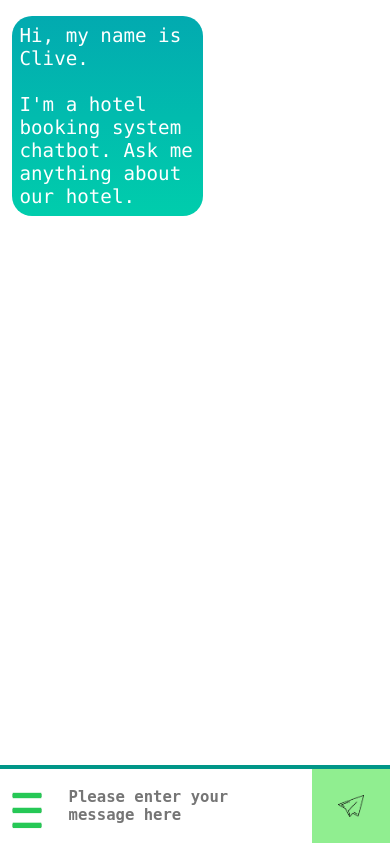
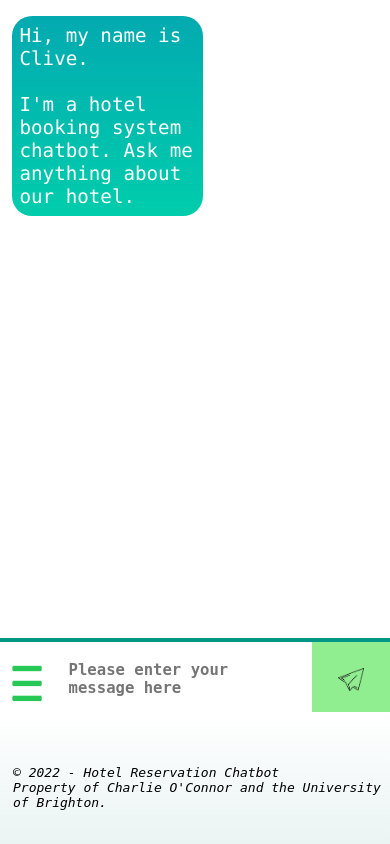
Before and after one commit to CharlieOConnor/Hotel-Reservation-Chatbot, a Flask app: page / in a window 390 px wide. Run offline with Flask 2, Linux system fonts and the light colour scheme; parts of the project's set-up code (start-up, migrations or seed data) failed here and were passed over; some libraries are stand-ins or nearby versions.

Commit message:
Copyright text added
Copyright text footer  added for mobile devices so the text input field is visible on mobile browsers

```diff
--- a/static/media_queries.css
+++ b/static/media_queries.css
@@ -85,11 +85,14 @@
 	}
 }
 @media only screen and (max-width: 1000px) {
+	body {
+	height: 85vh;
+	}
 	#chatbox {
-	width: 100%
+	width: 100%;
 	}
 	#userInput {
-	width: 100%
+	width: 100%;
 	}
 	#header {
 	display: none;
@@ -97,6 +100,18 @@
 	#textInput {
 	font-size: 1.5em;
 	width: 75%;
+	}
+	#rights {
+	display: block;
+    padding-top: 6.3vh;
+    padding-bottom: 2vh;
+    padding-left: 1em;
+    bottom: 0px;
+    position: fixed;
+    width: 100%;
+    font-family: monospace;
+    font-size: 1.5em;
+    font-style: italic;
 	}
 	#rate {
 	top: 75%;
@@ -252,6 +267,13 @@
 	}
 }
 
+@media only screen and (max-width: 550px) {
+	#rights {
+	font-size: 1em;
+	padding-bottom: 4vh;
+	}
+}
+
 @media only screen and (max-width: 500px) {
 	#textInput {
 	width: 60%;
--- a/static/styles.css
+++ b/static/styles.css
@@ -1,4 +1,4 @@
-html, body {
+body {
 font-family: Garamond, Georgia, serif;
 background-color: black;
 display: flex;
@@ -102,6 +102,11 @@ font-family: monospace;
 font-size: 1em;
 background-color: #90EE90;
 width: 2em;
+}
+
+#rights {
+background: linear-gradient(#ffffff, #eaf4f3);
+display: none;
 }
 
 #hamburgerMenu {
--- a/templates/main.html
+++ b/templates/main.html
@@ -53,5 +53,6 @@
 			<script type="text/javascript" src="../static/book_a_room.js"></script>
 			<script type="text/javascript" src="../static/global_event_handlers.js"></script>
 		</body>
+		<div id="rights">© 2022 - Hotel Reservation Chatbot<br>Property of Charlie O'Connor and the University of Brighton.</div>
 	</head>
 </html>
```
